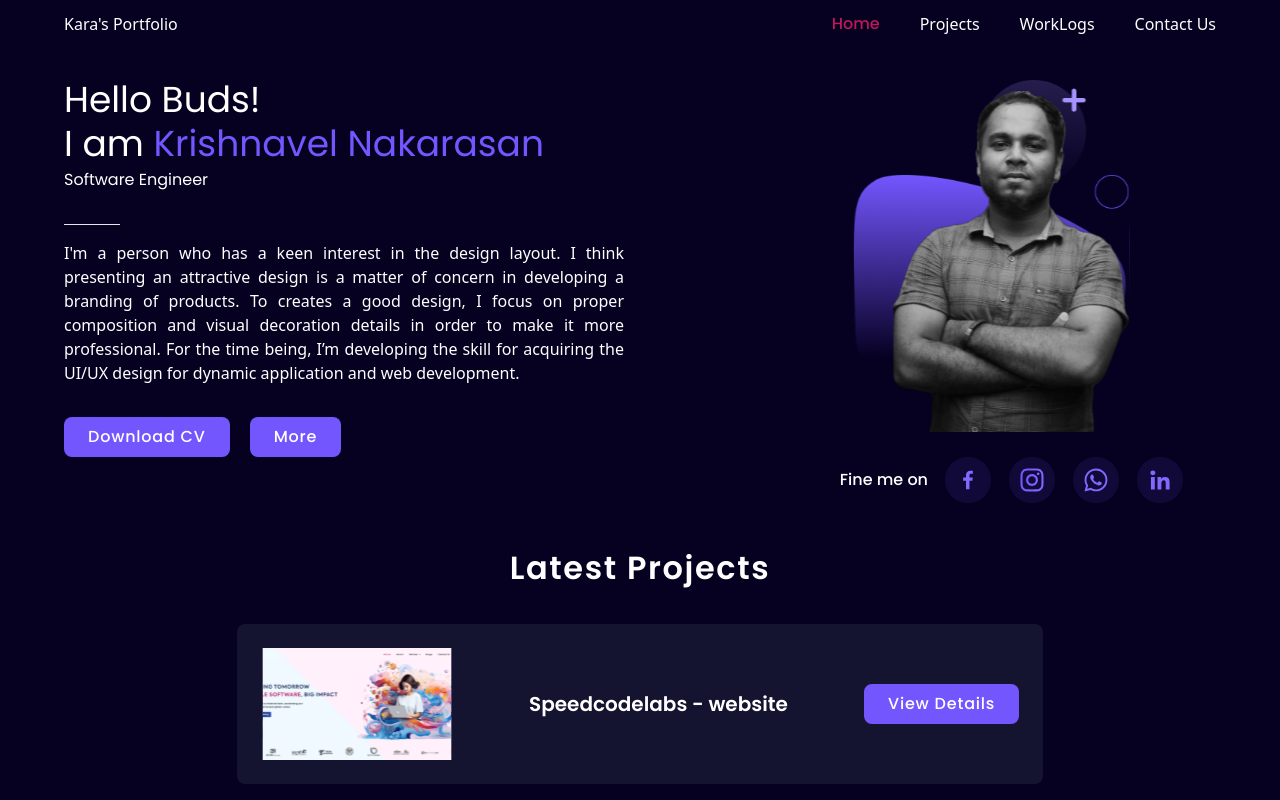
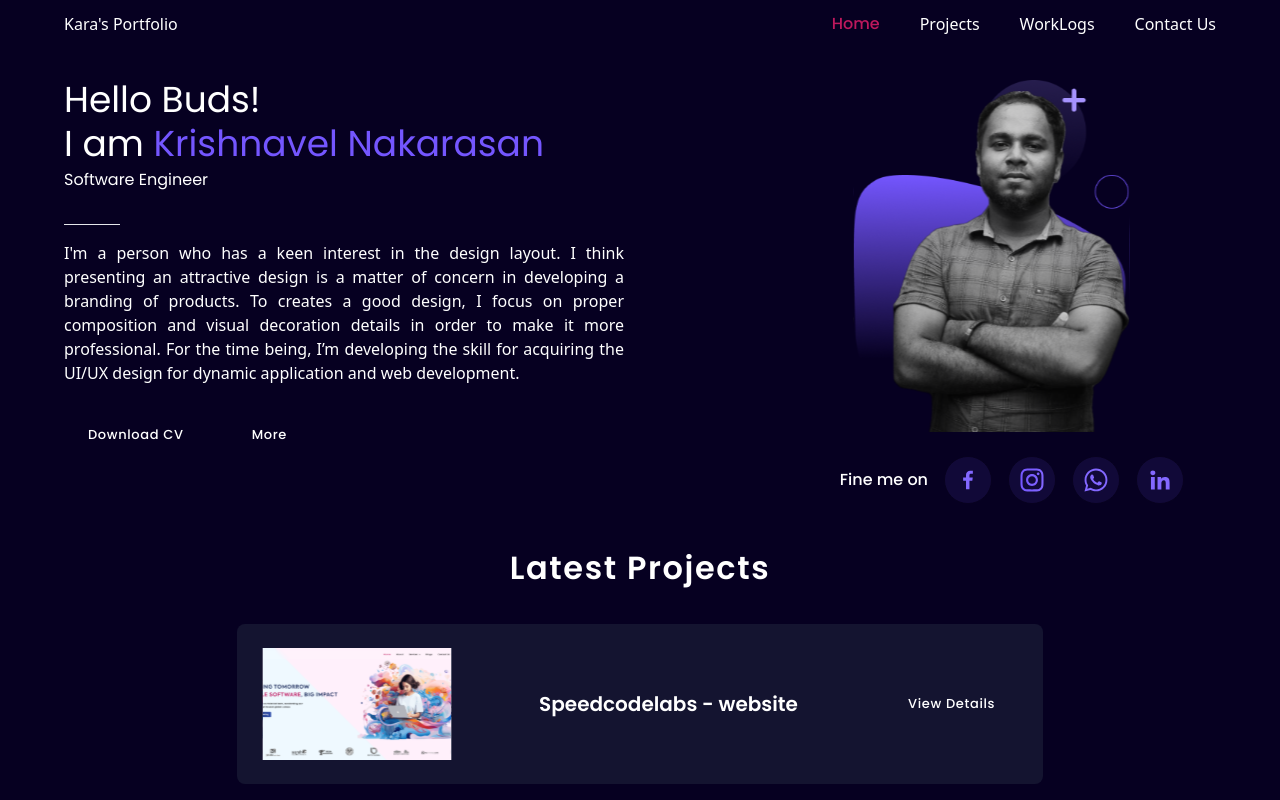
Before and after one commit to Nakarasan/Professional-Portfolio, a Next.js app: page / in a window 1280 px wide. Shown: the top 800 px of the page. Built offline with nearby package versions, Linux system fonts and the light colour scheme.

Commit message:
customized text, color added

```diff
--- a/src/components/shared/Button/Button.tsx
+++ b/src/components/shared/Button/Button.tsx
@@ -26,7 +26,7 @@ export default function Button(props: IButtonProps) {
   return (
     <button
       type={props.type}
-      className={`bg-[#7456FF] text-[14px] md:text-[16px] font-poppinsMedium px-4 md:px-6 py-[6px] md:py-2 rounded-lg tracking-wider
+      className={`bg-buttonColor text-p3 sm:text-p2 md:text-p1 font-poppinsMedium px-4 md:px-6 py-[6px] md:py-2 rounded-lg tracking-wider
           ${props.className ? props.className : ""}
         `}
       onClick={props.onClick}
```
